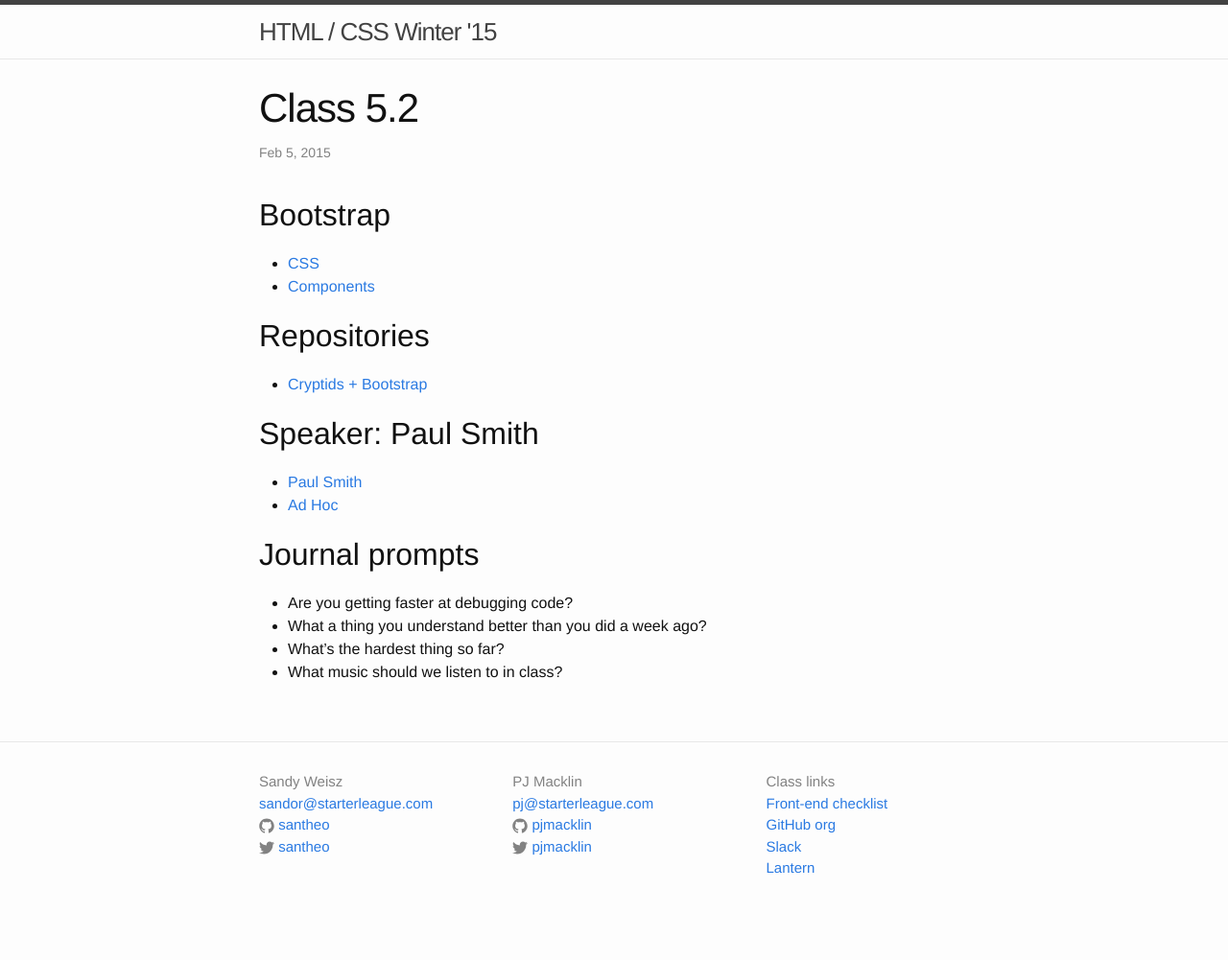
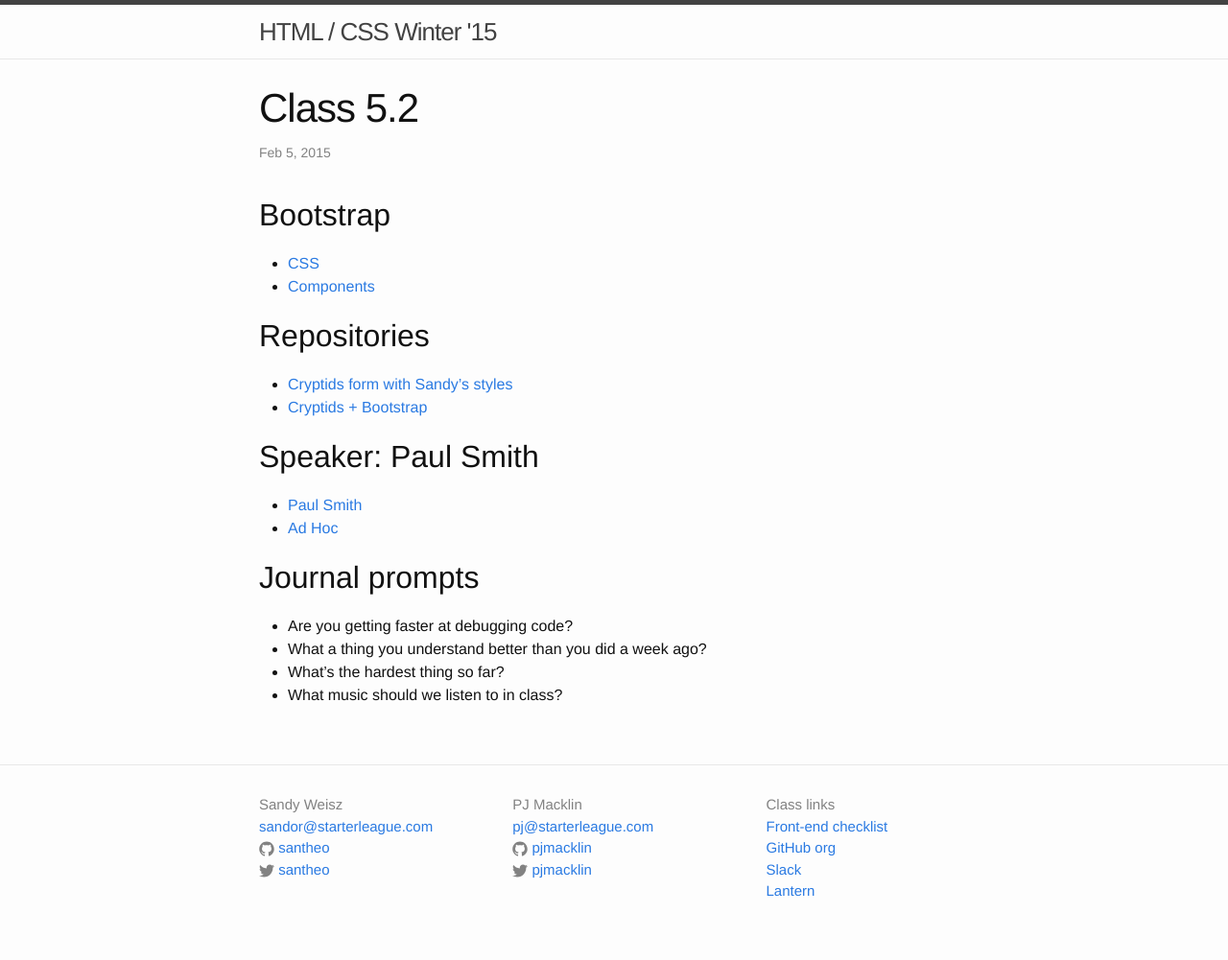
Before and after one commit to tsl-html-css/tsl-html-css.github.io, a Jekyll site: the page built from _posts/2015-02-05-5.2.md, in a window 1280 px wide. Shown: the whole page at 96% size. Built offline with Jekyll 4.4.1, drawn with Linux system fonts in a browser that asks for light colours; before the commit the page ends 977 px from its top, so only the background shows below that.

Commit message:
Crytpids styled.

```diff
--- a/_posts/2015-02-05-5.2.md
+++ b/_posts/2015-02-05-5.2.md
@@ -12,6 +12,7 @@ categories: class
 
 ## Repositories
 
+* [Cryptids form with Sandy's styles](https://github.com/tsl-html-css/Cryptids-form/tree/styled)
 * [Cryptids + Bootstrap](https://github.com/tsl-html-css/Cryptids)
 
 ## Speaker: Paul Smith
```
